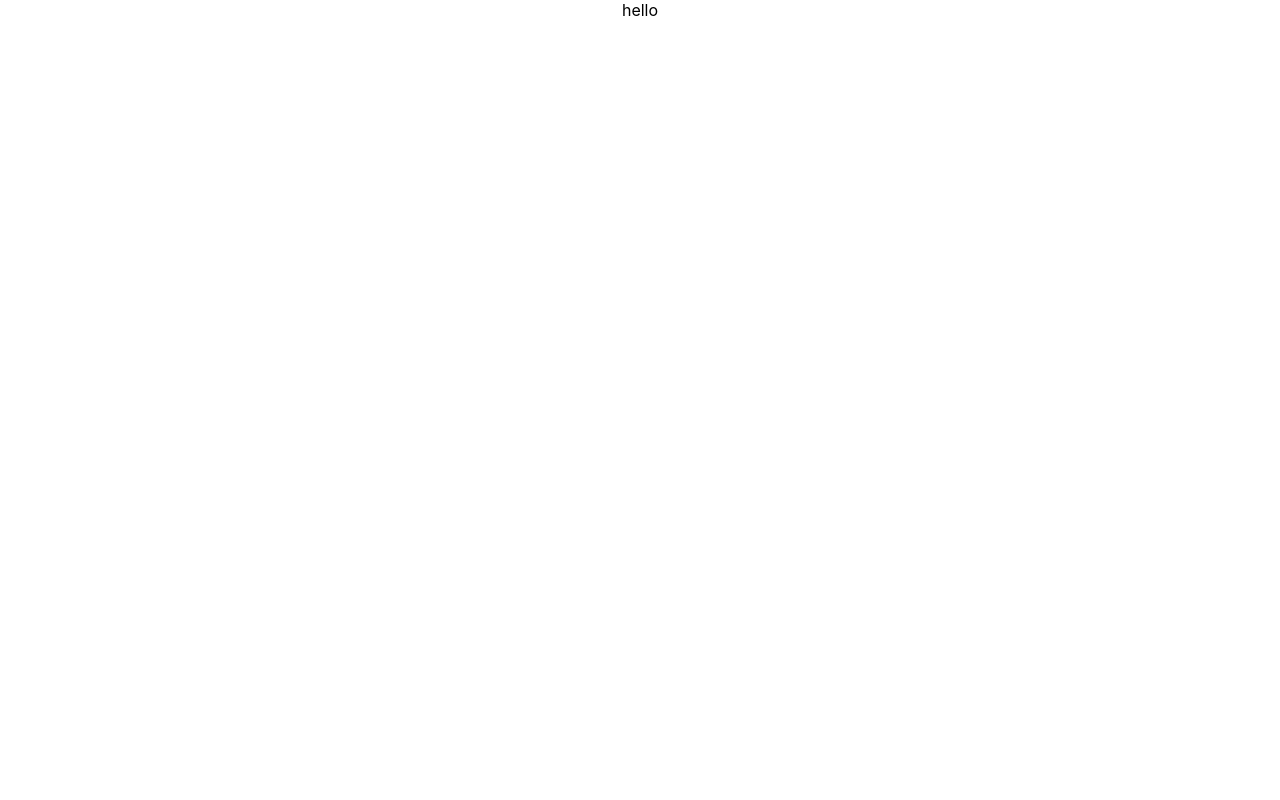
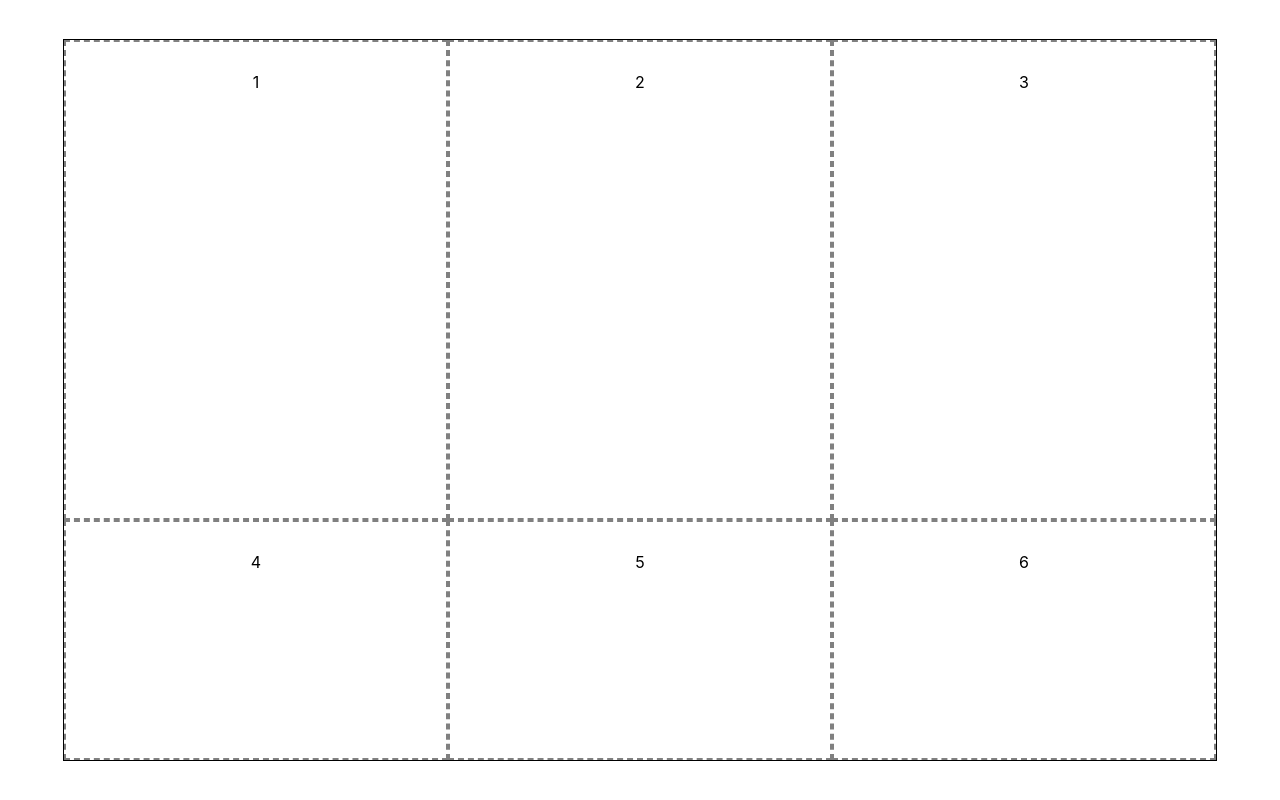
Before and after one commit to PavelMalta/RLayout, a React (Create React App) app: page / in a window 1280 px wide. Built offline with nearby package versions, Linux system fonts and the light colour scheme.

Commit message:
added Grid component and trained with blocks

```diff
--- a/src/App.css
+++ /dev/null
@@ -1,3 +0,0 @@
-.App {
-  text-align: center;
-}
--- a/src/App.js
+++ b/src/App.js
@@ -1,10 +1,10 @@
 import React from "react";
-import './App.css';
+import s from "./App.module.css"
 import {Grid} from "./component/grid/Grid";
 
 function App() {
   return (
-    <div className="App">
+    <div className={s.app}>
       <Grid/>
     </div>
   );
--- /dev/null
+++ b/src/App.module.css
@@ -0,0 +1,3 @@
+.app {
+  height: 100vh;
+}
--- a/src/component/grid/Grid.js
+++ b/src/component/grid/Grid.js
@@ -3,8 +3,13 @@ import s from "./Grid.module.css"
 
 export const Grid = () => {
     return (
-        <div>
-            hello
+        <div className={s.gridContainer}>
+            <div className={s.item}>1</div>
+            <div className={s.item}>2</div>
+            <div className={s.item}>3</div>
+            <div className={s.item}>4</div>
+            <div className={s.item}>5</div>
+            <div className={s.item}>6</div>
         </div>
     )
 }
--- a/src/component/grid/Grid.module.css
+++ b/src/component/grid/Grid.module.css
@@ -0,0 +1,19 @@
+.gridContainer {
+    width: 90vw;
+    height: 90vh;
+    border: 1px solid;
+    position: absolute;
+    top: 50%;
+    left: 50%;
+    transform: translate(-50%, -50%);
+
+    display: grid;
+    grid-template-columns: 1fr 1fr 1fr;
+    grid-template-rows: 2fr 1fr;
+}
+
+.item {
+    text-align: center;
+    border: 2px dashed gray;
+    padding: 30px;
+}
```
